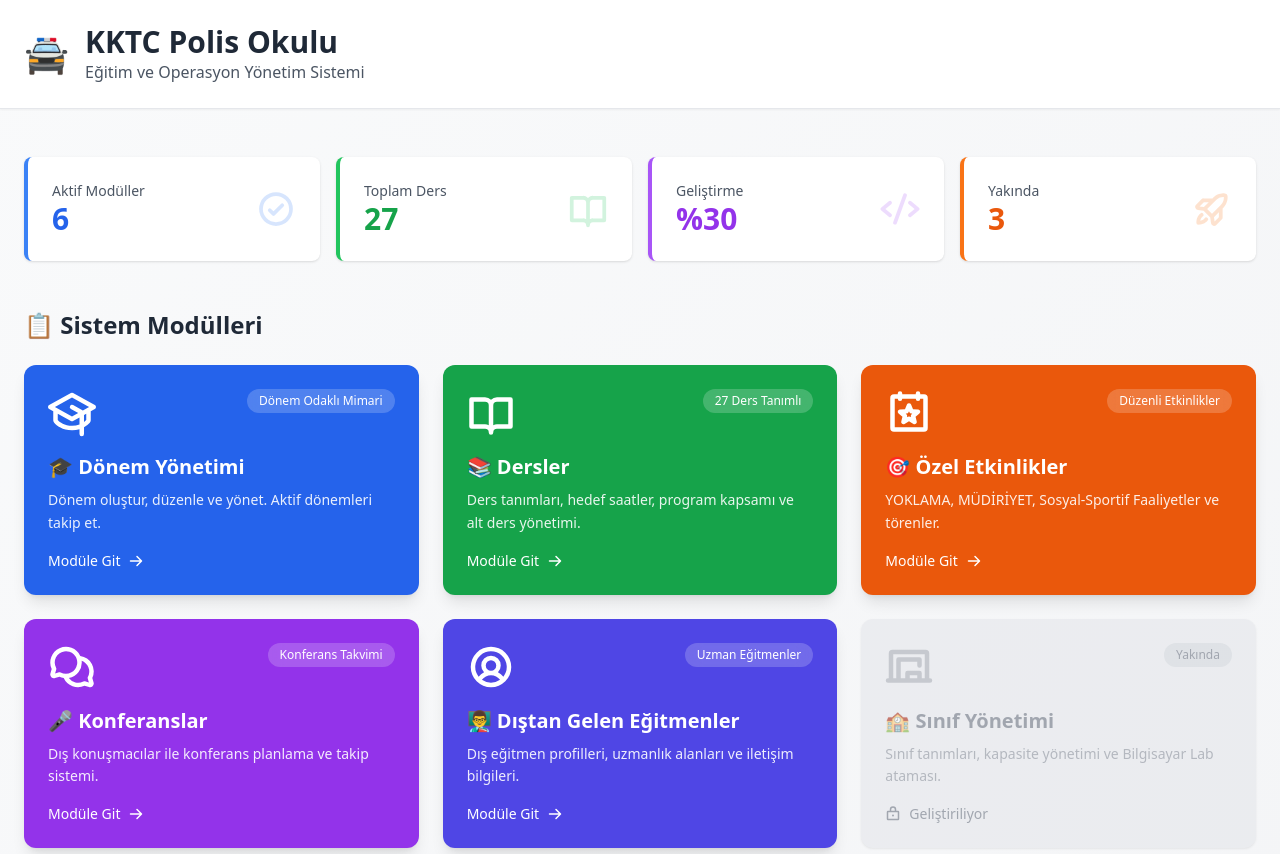
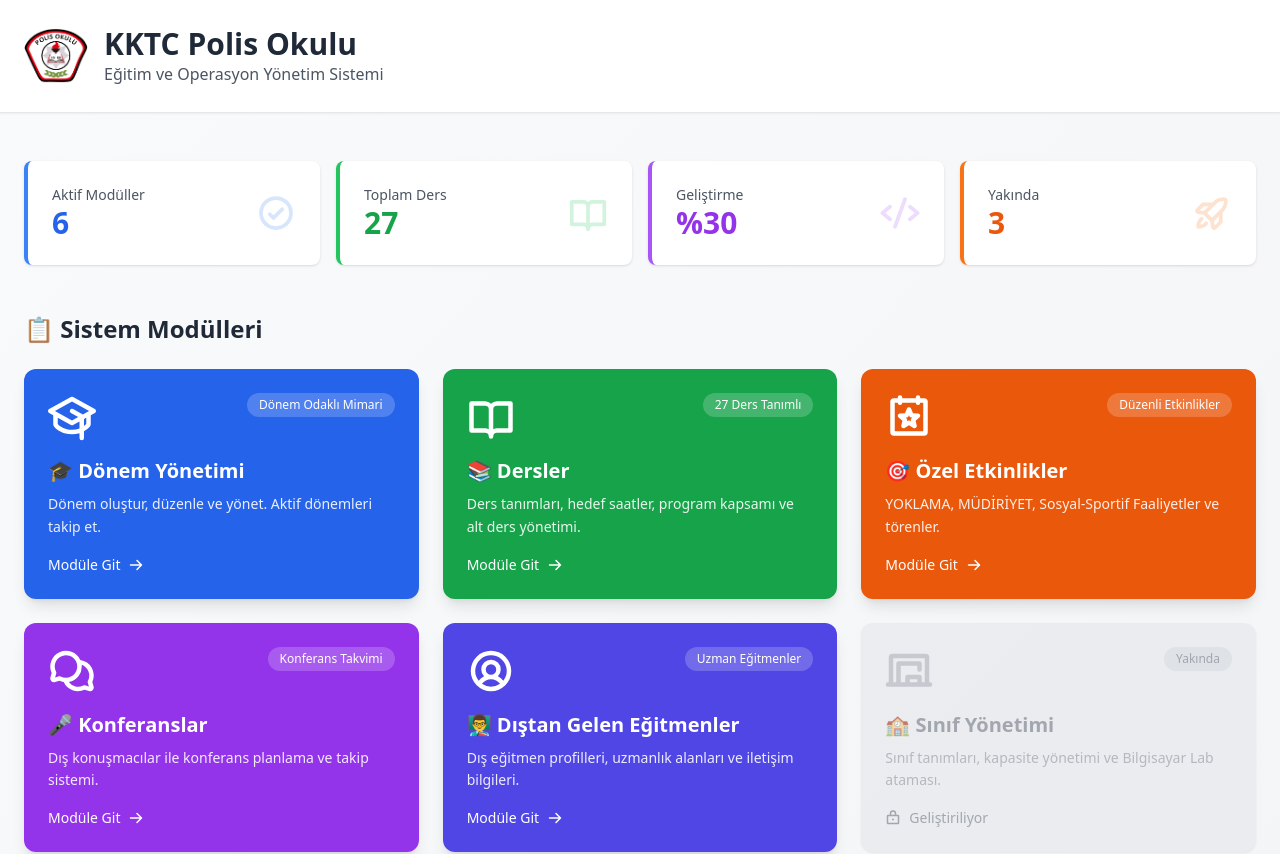
Before and after one commit to tigerfox1974/PoliceSchoolAutomation, a Next.js app: page / in a window 1280 px wide. Shown: the top 854 px of the page. Built offline with nearby package versions, Linux system fonts and the light colour scheme.

Commit message:
feat: Replace car emoji with Polis Okulu logo on homepage - Added Polis Okulu logo image to public folder - Replaced emoji car icon with official logo image - Used Next.js Image component for optimized loading - Logo now displays in header section

```diff
--- a/src/app/page.tsx
+++ b/src/app/page.tsx
@@ -1,4 +1,5 @@
 import Link from 'next/link'
+import Image from 'next/image'
 import { Icon } from '@iconify/react'
 
 export default function HomePage() {
@@ -92,7 +93,15 @@ export default function HomePage() {
       <div className="bg-white dark:bg-gray-800 shadow-sm border-b dark:border-gray-700">
         <div className="container mx-auto px-6 py-6">
           <div className="flex items-center gap-4">
-            <div className="text-4xl">🚔</div>
+            <div className="relative w-16 h-16 flex-shrink-0">
+              <Image
+                src="/polis-okulu-logo.png"
+                alt="KKTC Polis Okulu Logo"
+                fill
+                className="object-contain"
+                priority
+              />
+            </div>
             <div>
               <h1 className="text-3xl font-bold text-gray-800 dark:text-gray-100">
                 KKTC Polis Okulu
```
Also changed, not shown: public/polis-okulu-logo.png (added).
